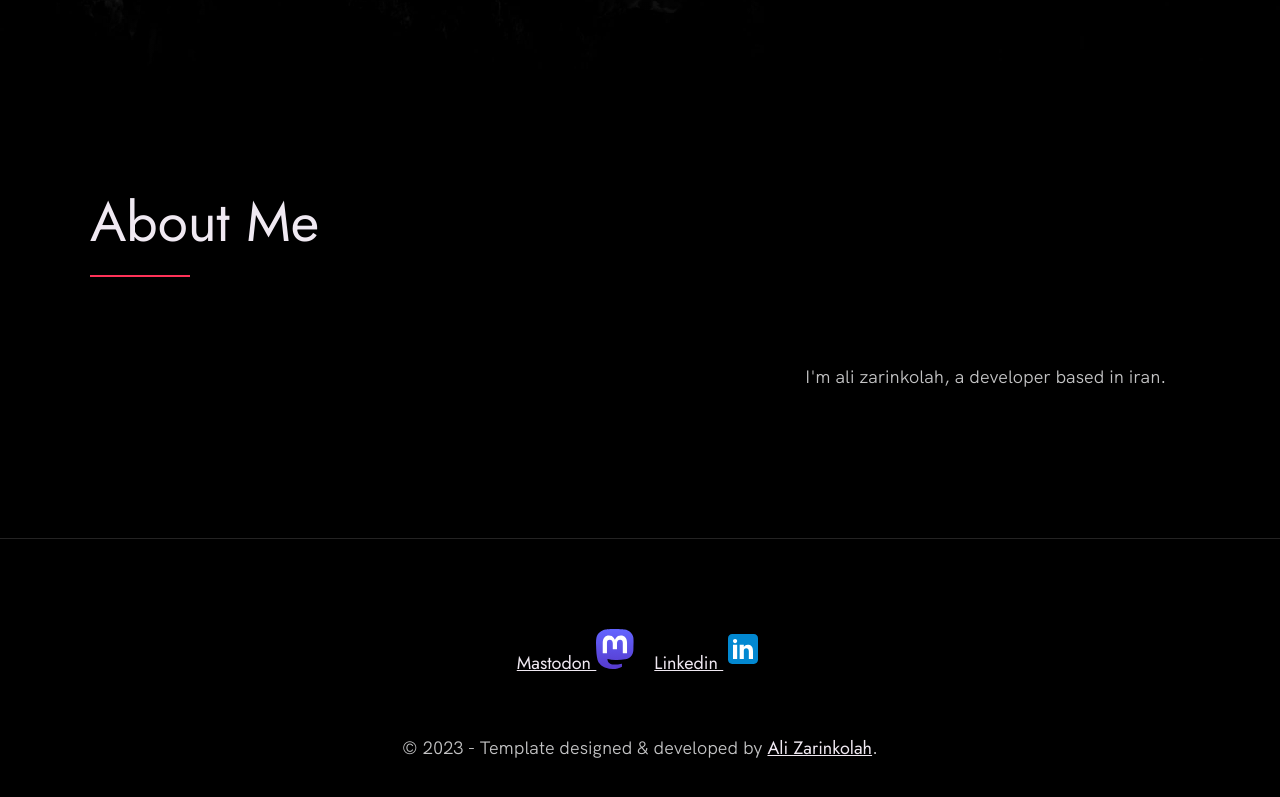
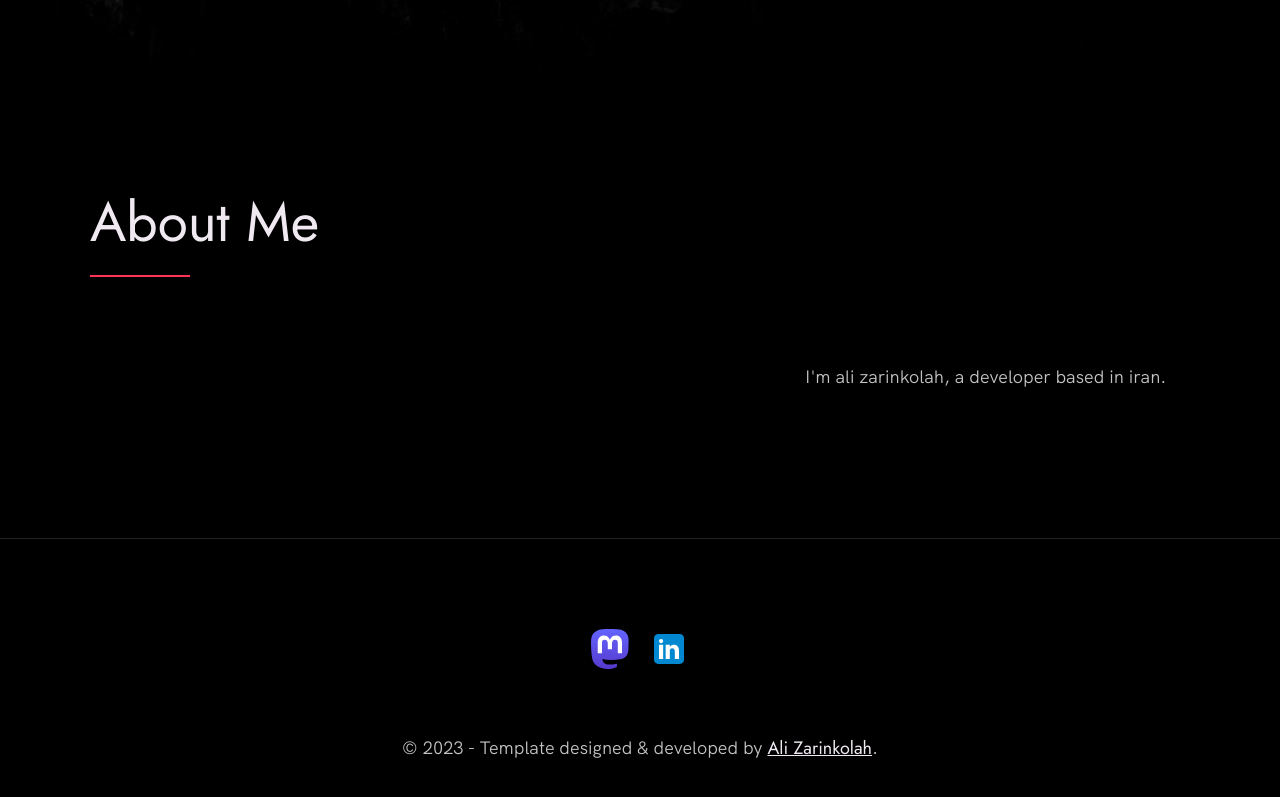
Before and after one commit to zarinkolahali/zarinkolahali.github.io, a plain HTML site: page index.html in a window 1280 px wide. Shown: the part 731-1528 px from the top of the page. Drawn offline with Linux system fonts and the light colour scheme.

Commit message:
Update index.html

```diff
--- a/index.html
+++ b/index.html
@@ -76,12 +76,12 @@
       <!-- Update the links to point to your accounts -->
       <ul class="footer__social-links">
         <li class="footer__social-link-item">
-          <a href="https://mas.to/@zarinkolahali" title="Link to Mastodon Profile">Mastodon
+          <a href="https://mas.to/@zarinkolahali" title="Link to Mastodon Profile">
             <img src="./images/mastodon.svg" class="footer__social-image" alt="mastodon">
           </a>
         </li>
         <li class="footer__social-link-item">
-          <a href=https://www.linkedin.com/in/zarinkolahali/">Linkedin
+          <a href=https://www.linkedin.com/in/zarinkolahali/">
             <img src="./images/linkedin.svg" title="Link to Linkedin Profile" class="footer__social-image" alt="Linkedin">
           </a>
         </li>
```
